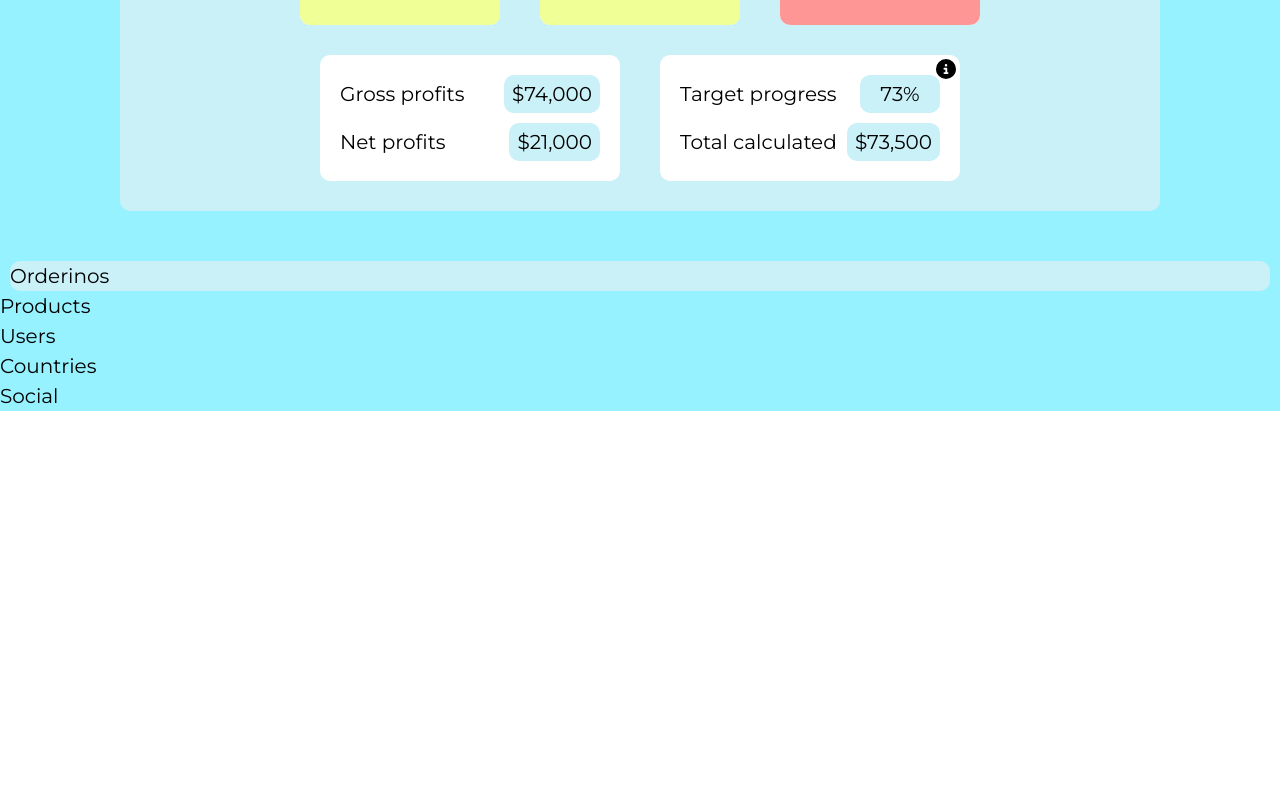
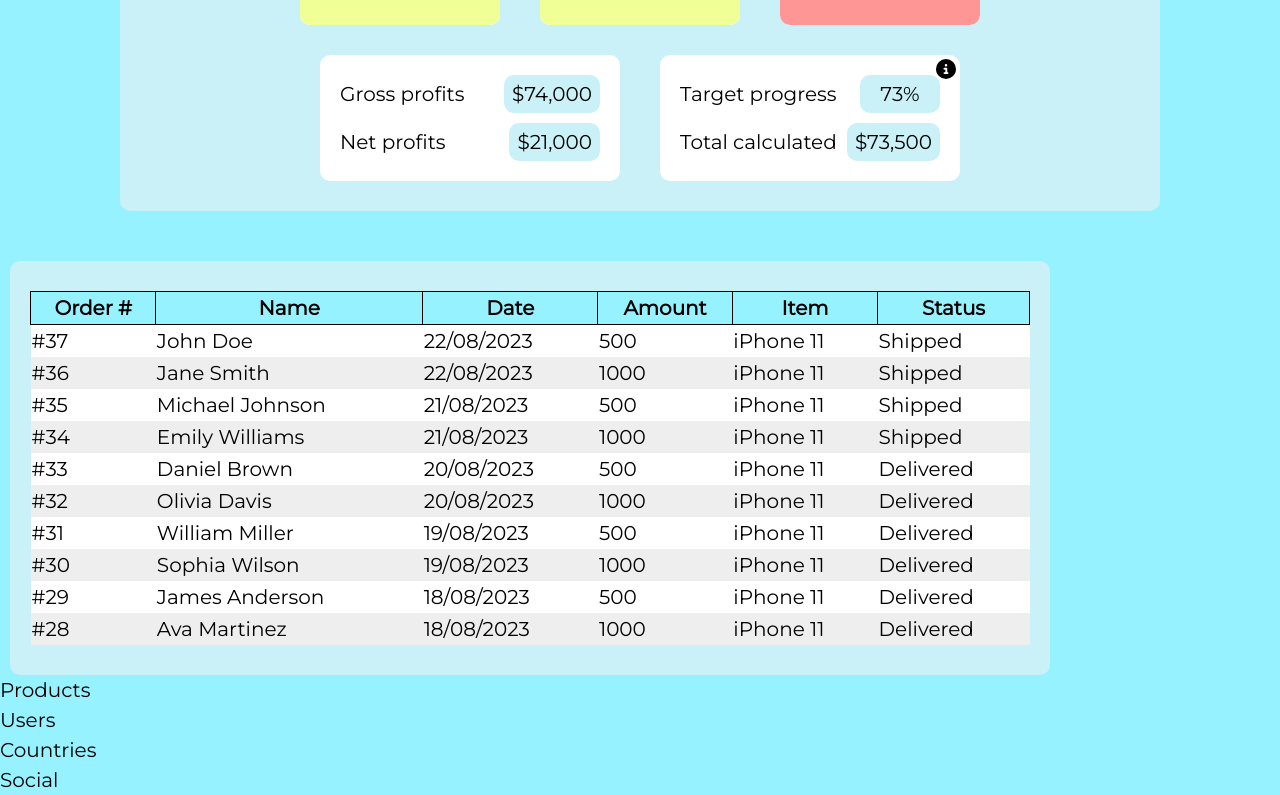
Before and after one commit to lazarevkristijan/sales-dashboard, a React (Vite) app: page / in a window 1280 px wide. Shown: the part 690-1485 px from the top of the page. Before the commit the page ends 1101 px from the top, so only its background shows below. Built offline with nearby package versions, Linux system fonts and the light colour scheme.

Commit message:
sec2 progress

```diff
--- a/constants/index.ts
+++ b/constants/index.ts
@@ -160,6 +160,110 @@ export const lineDotLocations = [
   },
 ]
 
+export const tableHeadings = [
+  {
+    text: "Order #",
+  },
+  {
+    text: "Name",
+  },
+  {
+    text: "Date",
+  },
+  {
+    text: "Amount",
+  },
+  {
+    text: "Item",
+  },
+  {
+    text: "Status",
+  },
+]
+
+export const tableData = [
+  {
+    orderNo: "37",
+    name: "John Doe",
+    date: "22/08/2023",
+    amount: "500",
+    item: "iPhone 11",
+    status: "Shipped",
+  },
+  {
+    orderNo: "36",
+    name: "Jane Smith",
+    date: "22/08/2023",
+    amount: "1000",
+    item: "iPhone 11",
+    status: "Shipped",
+  },
+  {
+    orderNo: "35",
+    name: "Michael Johnson",
+    date: "21/08/2023",
+    amount: "500",
+    item: "iPhone 11",
+    status: "Shipped",
+  },
+  {
+    orderNo: "34",
+    name: "Emily Williams",
+    date: "21/08/2023",
+    amount: "1000",
+    item: "iPhone 11",
+    status: "Shipped",
+  },
+  {
+    orderNo: "33",
+    name: "Daniel Brown",
+    date: "20/08/2023",
+    amount: "500",
+    item: "iPhone 11",
+    status: "Delivered",
+  },
+  {
+    orderNo: "32",
+    name: "Olivia Davis",
+    date: "20/08/2023",
+    amount: "1000",
+    item: "iPhone 11",
+    status: "Delivered",
+  },
+  {
+    orderNo: "31",
+    name: "William Miller",
+    date: "19/08/2023",
+    amount: "500",
+    item: "iPhone 11",
+    status: "Delivered",
+  },
+  {
+    orderNo: "30",
+    name: "Sophia Wilson",
+    date: "19/08/2023",
+    amount: "1000",
+    item: "iPhone 11",
+    status: "Delivered",
+  },
+  {
+    orderNo: "29",
+    name: "James Anderson",
+    date: "18/08/2023",
+    amount: "500",
+    item: "iPhone 11",
+    status: "Delivered",
+  },
+  {
+    orderNo: "28",
+    name: "Ava Martinez",
+    date: "18/08/2023",
+    amount: "1000",
+    item: "iPhone 11",
+    status: "Delivered",
+  },
+]
+
 export const topIconStyles = "w-[35px] h-[35px]"
 
 export const additionalSalesInfoStyles =
--- a/sections/Orders.tsx
+++ b/sections/Orders.tsx
@@ -1,8 +1,34 @@
+import { tableData, tableHeadings } from "../constants"
+
 const Orders = () => {
   return (
-    <div className="mx-[10px] rou light-blue1">
-      Orderinos
-      <p></p>
+    <div className="mx-[10px] py-[30px] rou light-blue1 max-w-[1040px] ">
+      <div className="mx-[20px]">
+        <table className="w-[1000px]">
+          <thead className="light-blue2">
+            {tableHeadings.map((heading, index) => (
+              <th
+                key={index}
+                className="border-[1px] border-black"
+              >
+                {heading.text}
+              </th>
+            ))}
+          </thead>
+          <tbody>
+            {tableData.map((order, index) => (
+              <tr key={index}>
+                <td>#{order.orderNo}</td>
+                <td>{order.name}</td>
+                <td>{order.date}</td>
+                <td>{order.amount}</td>
+                <td>{order.item}</td>
+                <td>{order.status}</td>
+              </tr>
+            ))}
+          </tbody>
+        </table>
+      </div>
     </div>
   )
 }
--- a/sections/Sales.tsx
+++ b/sections/Sales.tsx
@@ -36,7 +36,7 @@ const Sales = () => {
   }
 
   return (
-    <div className="mx-[10px] lg:mx-auto bg-[#caf0f8] pt-[30px] rou mb-[50px] max-w-[1040px]">
+    <div className="mx-[10px] lg:mx-auto light-blue1 pt-[30px] rou mb-[50px] max-w-[1040px]">
       <div onClick={handleChartChange}>
         {chart === "bar" ? (
           <BarChart />
--- a/src/index.css
+++ b/src/index.css
@@ -29,6 +29,14 @@
 .rou-b {
   border-bottom-left-radius: 10px;
   border-bottom-right-radius: 10px;
+}
+
+tr:nth-child(2n - 1) {
+  background-color: #fff;
+}
+
+tr:nth-child(2n) {
+  background-color: #eee;
 }
 
 /* Light mode styles */
```
